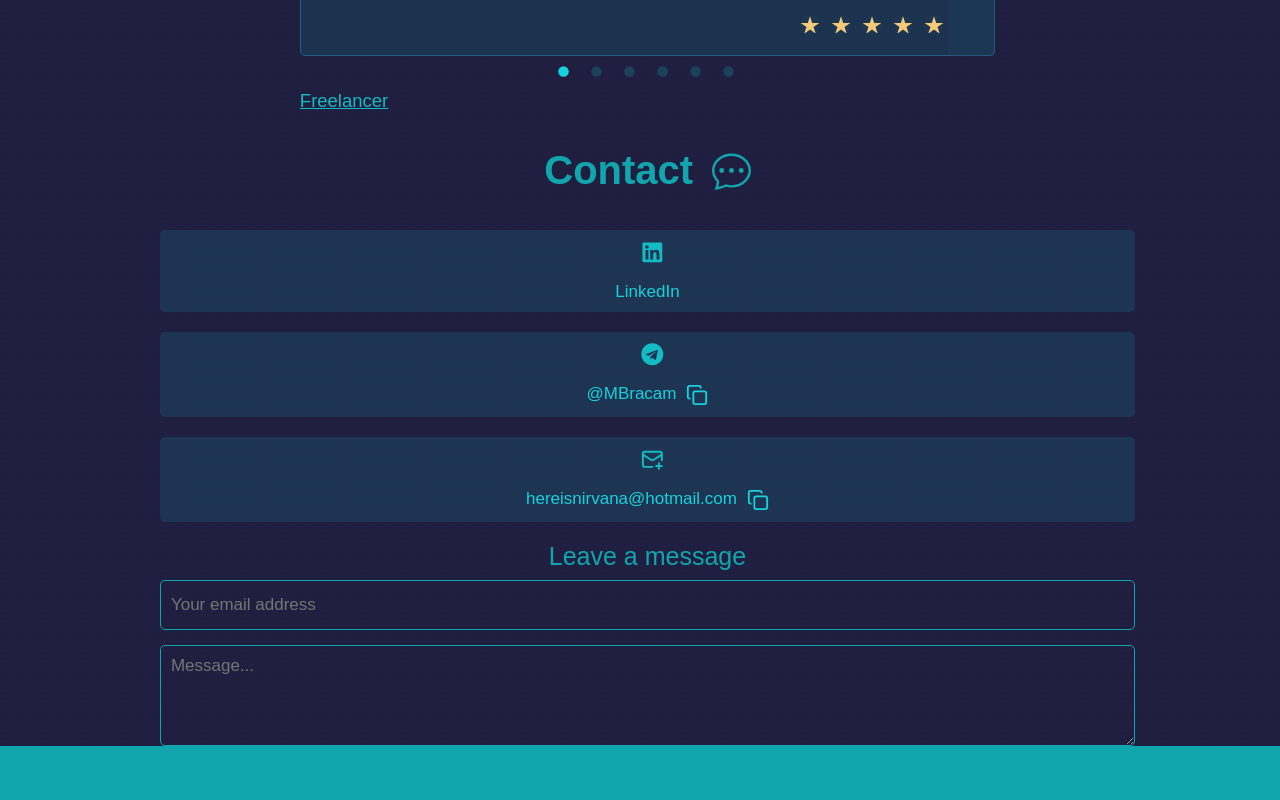
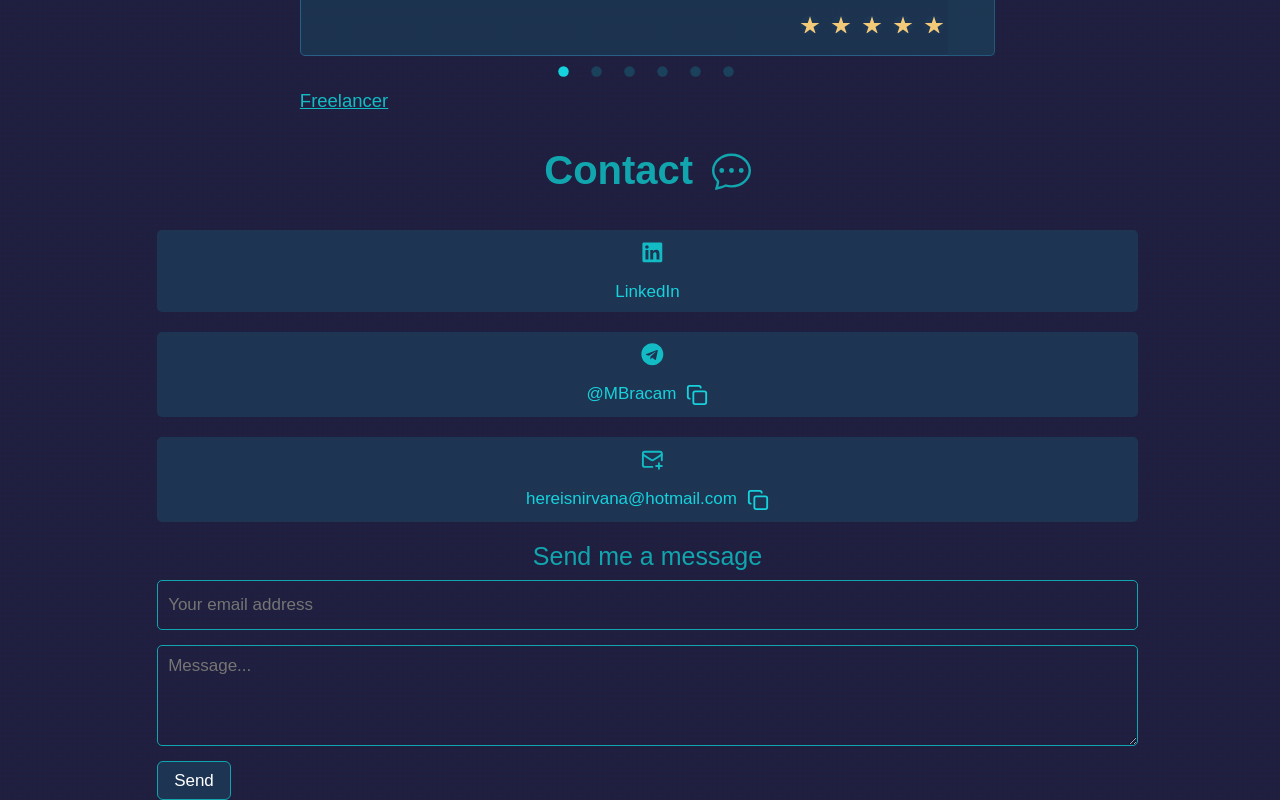
Before and after one commit to FyeCobain/FyeCobain.github.io, a React (Vite) app: page / in a window 1280 px wide. Shown: the part 4359-5159 px from the top of the page. Before the commit the page ends 5105 px from the top, so only its background shows below. Built offline with nearby package versions, Linux system fonts and the light colour scheme; some icons are missing.

Commit message:
Email form improved

```diff
--- a/package.json
+++ b/package.json
@@ -1,7 +1,7 @@
 {
   "name": "fye-portfolio",
   "private": true,
-  "version": "0.20.5",
+  "version": "0.20.6",
   "type": "module",
   "scripts": {
     "dev": "vite --host",
--- a/src/components/contact/EmailForm.tsx
+++ b/src/components/contact/EmailForm.tsx
@@ -5,10 +5,11 @@ export default function EmailForm() {
 
   return (
     <div className="email-form-container content-center">
-      <p>{ t('contact.leaveAMessage') }</p>
+      <p>{ t('contact.sendMeAMessage') }</p>
       <form action="" className="email-form">
         <input type="email" placeholder={ t('contact.yourEmailAddress') } />
         <textarea placeholder={ `${ t('contact.message') }... ` } rows={ 4 }></textarea>
+        <button>{ t('contact.send') }</button>
       </form>
     </div>
   )
--- a/src/i18n.ts
+++ b/src/i18n.ts
@@ -65,9 +65,10 @@ export default i18n
           },
           contact: {
             value: 'Contact',
-            leaveAMessage: 'Leave a message',
+            sendMeAMessage: 'Send me a message',
             yourEmailAddress: 'Your email address',
             message: 'Message',
+            send: 'Send',
           },
         },
       },
@@ -127,9 +128,10 @@ export default i18n
           },
           contact: {
             value: 'Contacto',
-            leaveAMessage: 'Deja un mensaje',
+            sendMeAMessage: 'Envíame un mensaje',
             yourEmailAddress: 'Tu dirección de correo',
             message: 'Mensaje',
+            send: 'Enviar',
           },
         },
       },
--- a/src/sass/components/contact/_email-form.scss
+++ b/src/sass/components/contact/_email-form.scss
@@ -1,4 +1,5 @@
 @use './../../variables' as vars;
+@use './../../mixins';
 
 .email-form-container {
   margin-top: 2rem;
@@ -14,7 +15,7 @@
   display: flex;
   flex-direction: column;
   gap: 1.5rem;
-  width: 87.5%;
+  width: 100%;
 
   input, textarea {
     color: vars.$color-greene-light;
@@ -34,4 +35,14 @@
   input {
     height: 5rem;
   }
+
+  @include mixins.tablet {
+    width: 88%;
+  }
+
+  button {
+    width: auto;
+    width: fit-content;
+    padding: .9rem 1.6rem;
+  }
 }
--- a/src/sass/components/contact/_media-link.scss
+++ b/src/sass/components/contact/_media-link.scss
@@ -6,7 +6,7 @@
   padding: 1rem 1.7rem;
   border-radius: .5rem;
   gap: 1.8rem;
-  width: 87.5%;
+  width: 100%;
 
   p {
     font-size: 1.7rem;
@@ -15,6 +15,7 @@
 
   @include mixins.tablet {
     padding: 1.5rem 10rem;
+    width: 88%;
   }
 
   @include mixins.laptop {
--- a/src/sass/components/contact/_media-links.scss
+++ b/src/sass/components/contact/_media-links.scss
@@ -5,7 +5,7 @@
   display: flex;
   flex-direction: column;
   align-items: center;
-  gap: 2rem;
+  gap: 1.8rem;
 
   @include mixins.laptop {
     gap: 2rem;
```
Also changed, not shown: 5 other files (tests, documents, lock files or other folders).
